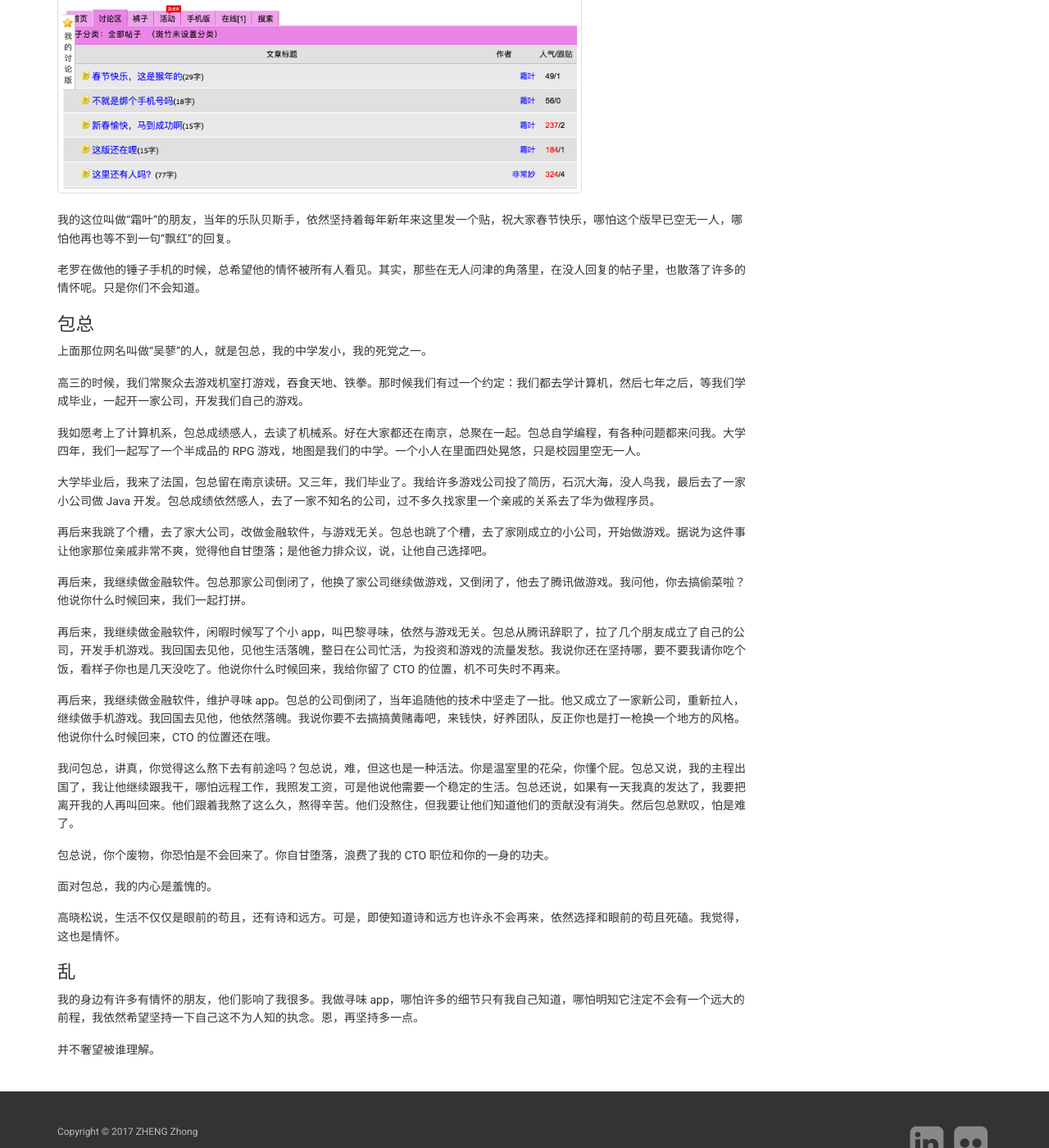
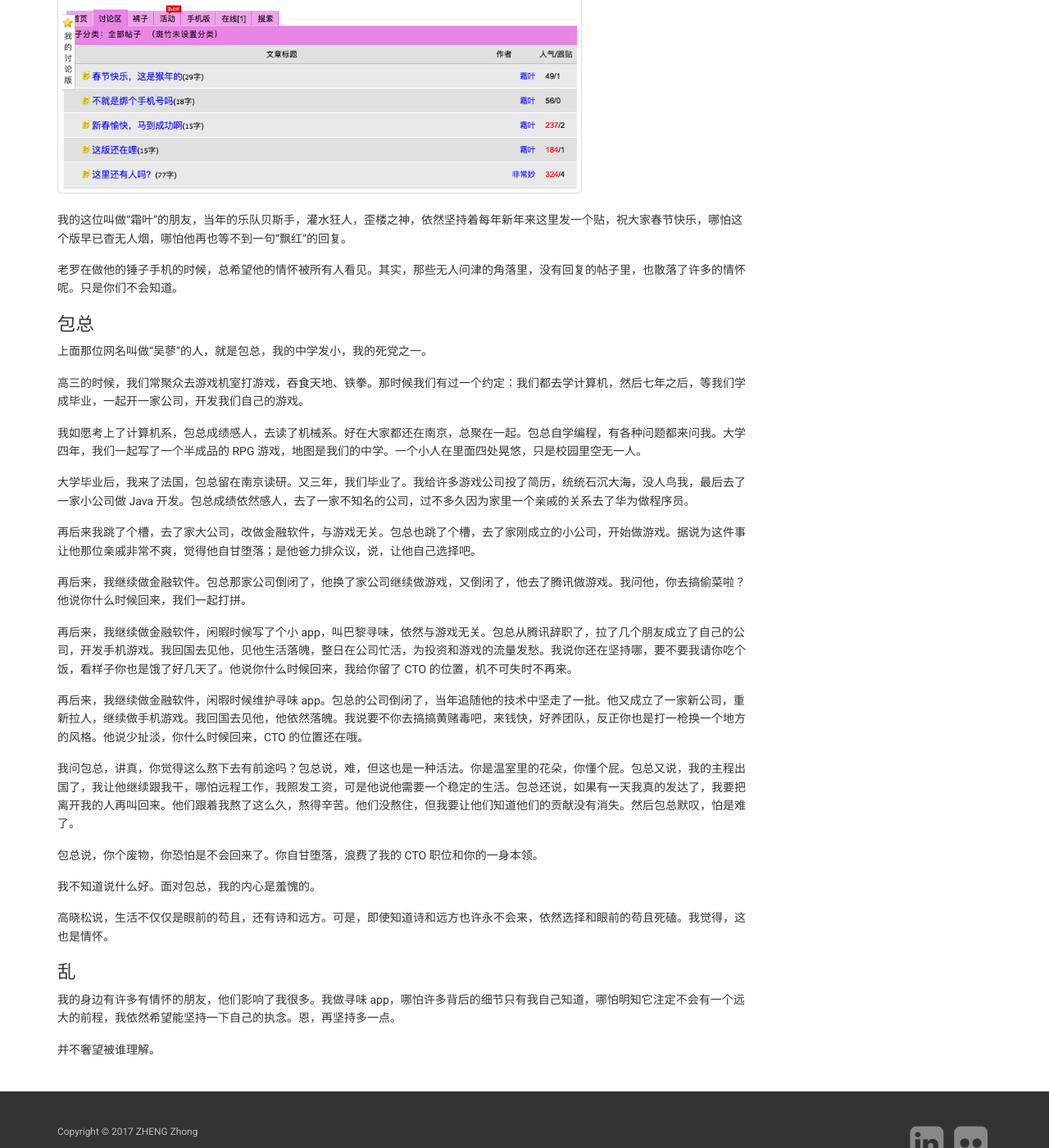
Before and after one commit to zhengzhong/zhengzhong.github.io, a Jekyll site: the page built from _posts/2017-02-18-qinghuai.md, in a window 1280 px wide and 1400 px high, scrolled down 1261 px. Shown: the whole window at 82% size. Built offline with Jekyll 4.4.1, drawn with Linux system fonts in a browser that asks for light colours; nearby versions of some CDN libraries; some of the changed text lies outside the part shown.

Commit message:
Updated post.

```diff
--- a/_posts/2017-02-18-qinghuai.md
+++ b/_posts/2017-02-18-qinghuai.md
@@ -19,17 +19,17 @@
 
 那个版的常客，大多都是校友。有些人你抬头不见低头见 —— 因为大家都在南京读大学；还有一些人你只知道网名。不过这也没什么关系。光是在这个版里零星的交流，你就觉得已经足够了。
 
-那个时候我们搞乐队，听校园民谣，聊的内容也天马行空、五花八门。回复大多离题万里，大家也不介意。西祠的帖子如果回复超过了 10 个，颜色就会变红。我们的许多乐趣，就在抢那第十个回复，然后回一句“飘红！” 乐此不疲。
+那个时候我们搞乐队，听校园民谣和重金属，聊的内容也天马行空、五花八门。回复大多离题万里，大家也不介意。西祠的帖子如果回复超过了 10 个，颜色就会变红。我们的许多乐趣，就在抢那第十个回复，然后回一句“飘红！” 乐此不疲。
 
-我还记得我一个朋友曾在那里发了一篇石破天惊的帖子，公布了自己出柜的消息。那个贴吸引了大量的回复，大概从第四五个帖子的时候就开始歪楼，主题变成了圣斗士星矢。再后来大家开始贴圣斗士的图。拨号上网的时代，网速很慢，导致每次打开那个贴都要等好长的时间，可是大家依然不屈不挠的打开它，添上一张新图。再后来我那个朋友旅行回来，打开那个贴看回复，电脑卡到死，奋力刷全了十二个黄金圣斗士的图。然后他兴致勃勃的补了一张星矢，说，星矢镇楼。
+我还记得我一个朋友曾在那里发了一篇石破天惊的帖子，公布了自己出柜的消息。那个贴吸引了大量的回复，没等到飘红的时候就开始歪楼，主题变成了圣斗士星矢。再后来大家开始贴圣斗士的图。拨号上网的时代，网速很慢，导致每次打开那个贴都要等好长的时间，可是大家依然不屈不挠的打开它，添上一张新图。再后来我那个朋友旅行回来，看到那么多回复，打开那个贴的时候，电脑卡到死，终于奋力刷全了十二个黄金圣斗士的图。然后他兴致勃勃的补了一张星矢，说，太歪了，贴个星矢镇镇楼。
 
 我们都很喜欢那样的一个讨论版。
 
-再后来，互联网蓬勃发展，各类社交网站开始涌现，这个版里的人气就开始零落了。依然留在这里的人，有我，有霜叶，有吴蓼。。我们时不时还会发一个贴，问，大家都在哪里啊？还来的进来回个帖啊？我们做出一副努力的姿态，哪怕我们已经没有太多话好说，仿佛这样这个版就不会死掉。依然是一个贴可以在首页待上好几个星期，积攒零星的几个回复，有时能够飘红，有时不能。
+再后来，互联网蓬勃发展，各类社交网站开始涌现，这个版里的人气就开始零落了。依然留在这里的人，有我，有霜叶，有吴蓼。。我们时不时还会发一个贴，问，大家都在哪里啊？还会来的进来回个帖啊？我们做出一副努力的姿态，哪怕我们已经没有太多话好说，仿佛这样这个版就不会死掉。依然是一个贴可以在首页待上好几个星期，积攒零星的几个回复，有时能够飘红，有时不能。
 
-大学毕业之后，大家一哄而散，各奔前程。这个版就变得更加荒凉了。偶尔我们还会找个机会回到这个版，发个新帖，回几个旧贴，内容大多是回忆与怀念。只是随着时间的流逝，这样的机会也越来越少了。无论世界变化怎么快，这个版依然是那么慢，慢得每次我们回来，都会感到失落。
+大学毕业之后，大家一哄而散，各奔前程。这个版就变得更加荒凉了。偶尔我们还会找个机会回到这个版，发个新帖，回几个旧贴，内容大多是回忆与怀念。只是随着时间的流逝，这样的机会也越来越少了。无论世界变化怎么快，这个版依然是那么慢，慢得每次我们回来看看，都会感到失落。
 
-有一年的春节，吴蓼发了一个贴，怀念过去的一年：
+那一年的春节，吴蓼发了一个贴，怀念过去的一年：
 
 > 让我们鼓掌，为每个已经离去和即将离去的朋友 <br/>
 > 让我们鼓掌，为每个已经实现和永不能实现的梦想 <br/>
@@ -41,9 +41,9 @@
 
 ![NFLS, xici.net](/assets/images/2017-02-18-xici.png)
 
-我的这位叫做“霜叶”的朋友，当年的乐队贝斯手，依然坚持着每年新年来这里发一个贴，祝大家春节快乐，哪怕这个版早已空无一人，哪怕他再也等不到一句“飘红”的回复。
+我的这位叫做“霜叶”的朋友，当年的乐队贝斯手，灌水狂人，歪楼之神，依然坚持着每年新年来这里发一个贴，祝大家春节快乐，哪怕这个版早已杳无人烟，哪怕他再也等不到一句“飘红”的回复。
 
-老罗在做他的锤子手机的时候，总希望他的情怀被所有人看见。其实，那些在无人问津的角落里，在没人回复的帖子里，也散落了许多的情怀呢。只是你们不会知道。
+老罗在做他的锤子手机的时候，总希望他的情怀被所有人看见。其实，那些无人问津的角落里，没有回复的帖子里，也散落了许多的情怀呢。只是你们不会知道。
 
 ## 包总
 
@@ -53,26 +53,26 @@
 
 我如愿考上了计算机系，包总成绩感人，去读了机械系。好在大家都还在南京，总聚在一起。包总自学编程，有各种问题都来问我。大学四年，我们一起写了一个半成品的 RPG 游戏，地图是我们的中学。一个小人在里面四处晃悠，只是校园里空无一人。
 
-大学毕业后，我来了法国，包总留在南京读研。又三年，我们毕业了。我给许多游戏公司投了简历，石沉大海，没人鸟我，最后去了一家小公司做 Java 开发。包总成绩依然感人，去了一家不知名的公司，过不多久找家里一个亲戚的关系去了华为做程序员。
+大学毕业后，我来了法国，包总留在南京读研。又三年，我们毕业了。我给许多游戏公司投了简历，统统石沉大海，没人鸟我，最后去了一家小公司做 Java 开发。包总成绩依然感人，去了一家不知名的公司，过不多久因为家里一个亲戚的关系去了华为做程序员。
 
-再后来我跳了个槽，去了家大公司，改做金融软件，与游戏无关。包总也跳了个槽，去了家刚成立的小公司，开始做游戏。据说为这件事让他家那位亲戚非常不爽，觉得他自甘堕落；是他爸力排众议，说，让他自己选择吧。
+再后来我跳了个槽，去了家大公司，改做金融软件，与游戏无关。包总也跳了个槽，去了家刚成立的小公司，开始做游戏。据说为这件事让他那位亲戚非常不爽，觉得他自甘堕落；是他爸力排众议，说，让他自己选择吧。
 
 再后来，我继续做金融软件。包总那家公司倒闭了，他换了家公司继续做游戏，又倒闭了，他去了腾讯做游戏。我问他，你去搞偷菜啦？他说你什么时候回来，我们一起打拼。
 
-再后来，我继续做金融软件，闲暇时候写了个小 app，叫巴黎寻味，依然与游戏无关。包总从腾讯辞职了，拉了几个朋友成立了自己的公司，开发手机游戏。我回国去见他，见他生活落魄，整日在公司忙活，为投资和游戏的流量发愁。我说你还在坚持哪，要不要我请你吃个饭，看样子你也是几天没吃了。他说你什么时候回来，我给你留了 CTO 的位置，机不可失时不再来。
+再后来，我继续做金融软件，闲暇时候写了个小 app，叫巴黎寻味，依然与游戏无关。包总从腾讯辞职了，拉了几个朋友成立了自己的公司，开发手机游戏。我回国去见他，见他生活落魄，整日在公司忙活，为投资和游戏的流量发愁。我说你还在坚持哪，要不要我请你吃个饭，看样子你也是饿了好几天了。他说你什么时候回来，我给你留了 CTO 的位置，机不可失时不再来。
 
-再后来，我继续做金融软件，维护寻味 app。包总的公司倒闭了，当年追随他的技术中坚走了一批。他又成立了一家新公司，重新拉人，继续做手机游戏。我回国去见他，他依然落魄。我说你要不去搞搞黄赌毒吧，来钱快，好养团队，反正你也是打一枪换一个地方的风格。他说你什么时候回来，CTO 的位置还在哦。
+再后来，我继续做金融软件，闲暇时候维护寻味 app。包总的公司倒闭了，当年追随他的技术中坚走了一批。他又成立了一家新公司，重新拉人，继续做手机游戏。我回国去见他，他依然落魄。我说要不你去搞搞黄赌毒吧，来钱快，好养团队，反正你也是打一枪换一个地方的风格。他说少扯淡，你什么时候回来，CTO 的位置还在哦。
 
 我问包总，讲真，你觉得这么熬下去有前途吗？包总说，难，但这也是一种活法。你是温室里的花朵，你懂个屁。包总又说，我的主程出国了，我让他继续跟我干，哪怕远程工作，我照发工资，可是他说他需要一个稳定的生活。包总还说，如果有一天我真的发达了，我要把离开我的人再叫回来。他们跟着我熬了这么久，熬得辛苦。他们没熬住，但我要让他们知道他们的贡献没有消失。然后包总默叹，怕是难了。
 
-包总说，你个废物，你恐怕是不会回来了。你自甘堕落，浪费了我的 CTO 职位和你的一身的功夫。
+包总说，你个废物，你恐怕是不会回来了。你自甘堕落，浪费了我的 CTO 职位和你的一身本领。
 
-面对包总，我的内心是羞愧的。
+我不知道说什么好。面对包总，我的内心是羞愧的。
 
-高晓松说，生活不仅仅是眼前的苟且，还有诗和远方。可是，即使知道诗和远方也许永不会再来，依然选择和眼前的苟且死磕。我觉得，这也是情怀。
+高晓松说，生活不仅仅是眼前的苟且，还有诗和远方。可是，即使知道诗和远方也许永不会来，依然选择和眼前的苟且死磕。我觉得，这也是情怀。
 
 ## 乱
 
-我的身边有许多有情怀的朋友，他们影响了我很多。我做寻味 app，哪怕许多的细节只有我自己知道，哪怕明知它注定不会有一个远大的前程，我依然希望坚持一下自己这不为人知的执念。恩，再坚持多一点。
+我的身边有许多有情怀的朋友，他们影响了我很多。我做寻味 app，哪怕许多背后的细节只有我自己知道，哪怕明知它注定不会有一个远大的前程，我依然希望能坚持一下自己的执念。恩，再坚持多一点。
 
 并不奢望被谁理解。
```
Also changed, not shown: other parts of _posts/2017-02-18-qinghuai.md (+1 -1 lines).
